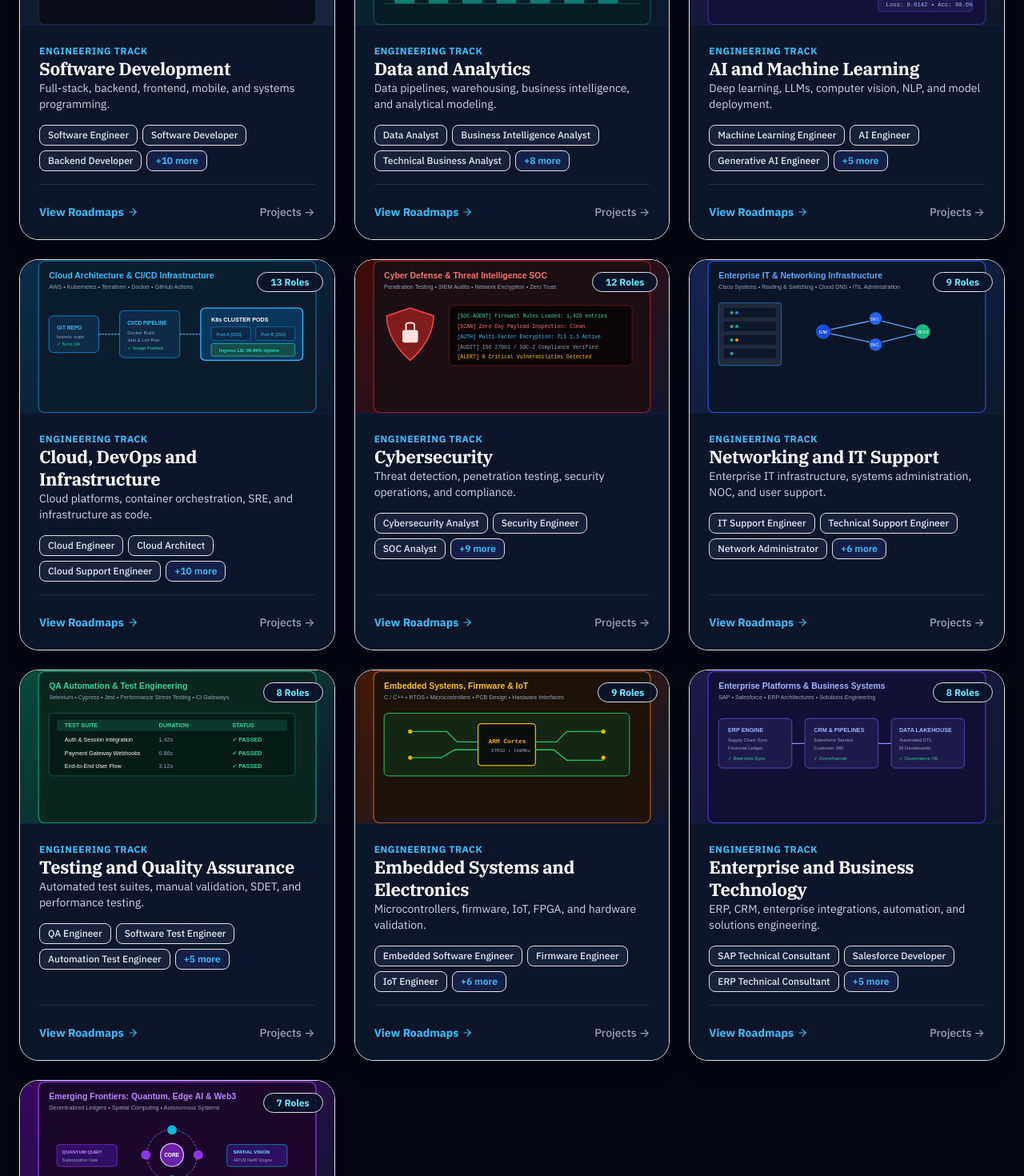
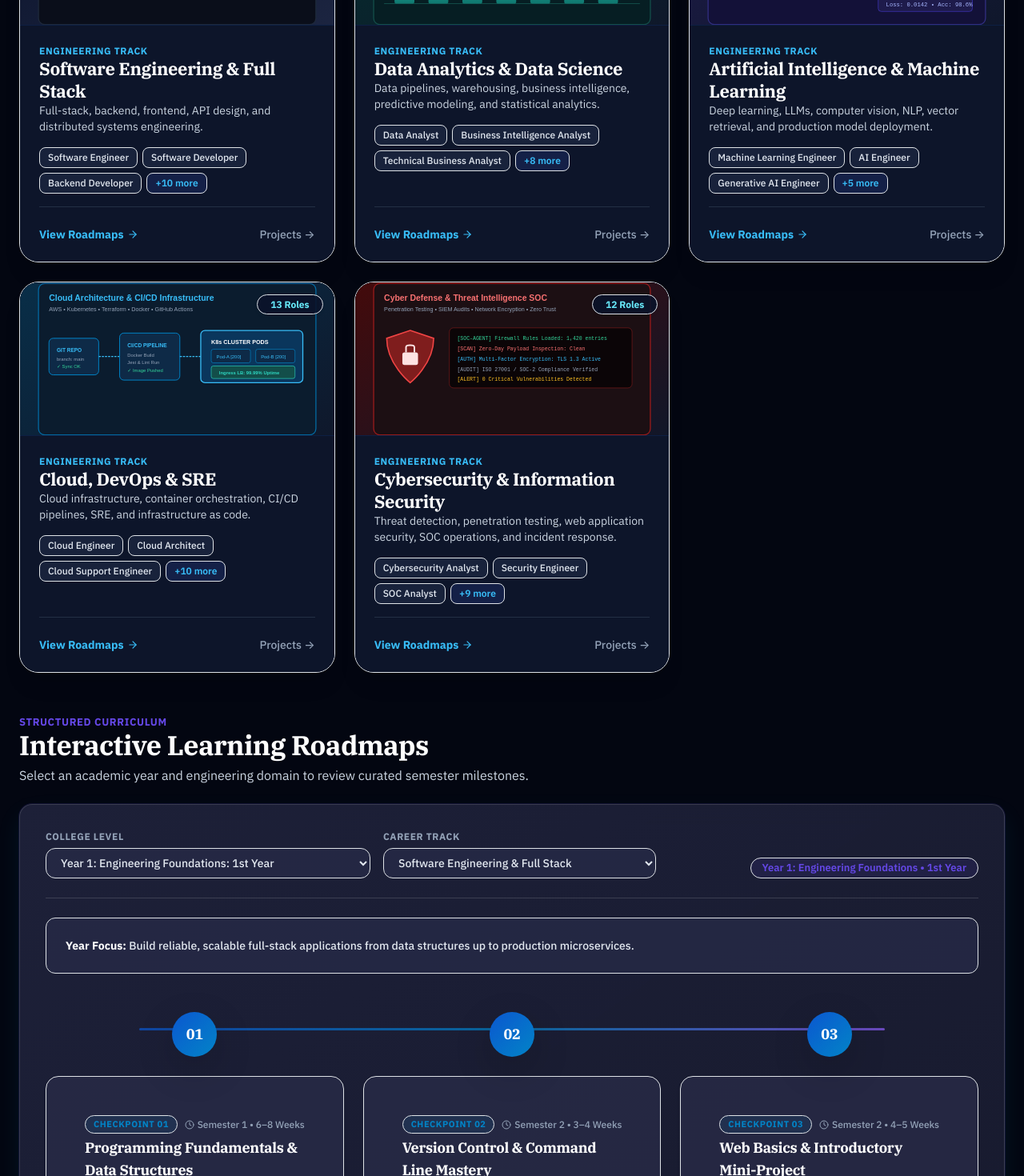
Before and after one commit to thejasdev/IntelliMatch-AI, a React (Vite) app: page / in a window 1280 px wide. Shown: the part 1980-3450 px from the top of the page at 80% size. Built offline with nearby package versions, Linux system fonts and the light colour scheme.

Commit message:
Updated JobRoles File

```diff
--- a/data/jobRoles.js
+++ b/data/jobRoles.js
@@ -1,14 +1,17 @@
 /**
  * Centralized Engineering Domain and Job Role Catalogue — IntelliMatch AI
- * Extensible multi-domain career catalogue supporting 10 engineering domains,
+ * Extensible multi-domain career catalogue supporting the 5 core Software & IT domains,
  * representative roles, core skill sets, and sample job descriptions.
  */
 
 export const ENGINEERING_DOMAINS = [
   {
     id: "software-dev",
-    name: "Software Development",
-    description: "Full-stack, backend, frontend, mobile, and systems programming.",
+    slug: "software-engineering",
+    name: "Software Engineering & Full Stack",
+    title: "Software Engineering & Full Stack",
+    milestoneCount: 9,
+    description: "Full-stack, backend, frontend, API design, and distributed systems engineering.",
     icon: "code",
     roles: [
       {
@@ -83,8 +86,11 @@ Requirements:
   },
   {
     id: "data-analytics",
-    name: "Data and Analytics",
-    description: "Data pipelines, warehousing, business intelligence, and analytical modeling.",
+    slug: "data-science",
+    name: "Data Analytics & Data Science",
+    title: "Data Analytics & Data Science",
+    milestoneCount: 8,
+    description: "Data pipelines, warehousing, business intelligence, predictive modeling, and statistical analytics.",
     icon: "database",
     roles: [
       {
@@ -141,8 +147,11 @@ Requirements:
   },
   {
     id: "ai-ml",
-    name: "AI and Machine Learning",
-    description: "Deep learning, LLMs, computer vision, NLP, and model deployment.",
+    slug: "ai-ml",
+    name: "Artificial Intelligence & Machine Learning",
+    title: "Artificial Intelligence & Machine Learning",
+    milestoneCount: 8,
+    description: "Deep learning, LLMs, computer vision, NLP, vector retrieval, and production model deployment.",
     icon: "cpu",
     roles: [
       {
@@ -193,8 +202,11 @@ Requirements:
   },
   {
     id: "cloud-devops",
-    name: "Cloud, DevOps and Infrastructure",
-    description: "Cloud platforms, container orchestration, SRE, and infrastructure as code.",
+    slug: "cloud-devops",
+    name: "Cloud, DevOps & SRE",
+    title: "Cloud, DevOps & SRE",
+    milestoneCount: 8,
+    description: "Cloud infrastructure, container orchestration, CI/CD pipelines, SRE, and infrastructure as code.",
     icon: "cloud",
     roles: [
       {
@@ -235,8 +247,11 @@ Requirements:
   },
   {
     id: "cybersecurity",
-    name: "Cybersecurity",
-    description: "Threat detection, penetration testing, security operations, and compliance.",
+    slug: "cybersecurity",
+    name: "Cybersecurity & Information Security",
+    title: "Cybersecurity & Information Security",
+    milestoneCount: 8,
+    description: "Threat detection, penetration testing, web application security, SOC operations, and incident response.",
     icon: "shield",
     roles: [
       {
@@ -274,117 +289,10 @@ Responsibilities:
       { id: "sec-vuln-mgr", title: "Vulnerability Management Analyst", skills: ["Qualys", "Tenable Nessus", "CVSS Scoring", "Remediation Tracking"] },
       { id: "sec-forensics", title: "Digital Forensics Analyst", skills: ["EnCase", "Volatility Memory Analysis", "Chain of Custody", "Malware Analysis"] }
     ]
-  },
-  {
-    id: "networking-it",
-    name: "Networking and IT Support",
-    description: "Enterprise IT infrastructure, systems administration, NOC, and user support.",
-    icon: "network",
-    roles: [
-      { id: "it-support", title: "IT Support Engineer", skills: ["Hardware Diagnostics", "Windows/macOS Admin", "Active Directory", "Ticketing (Jira/ServiceNow)", "Office 365"] },
-      { id: "it-tech-support", title: "Technical Support Engineer", skills: ["Customer Troubleshooting", "API Debugging", "Log Analysis", "SLA Management"] },
-      { id: "it-net-admin", title: "Network Administrator", skills: ["LAN/WAN", "Switching & Routing", "DHCP/DNS", "Wireless APs", "Network Monitoring"] },
-      { id: "it-net-ops", title: "Network Operations Engineer", skills: ["Network Monitoring", "Routing Protocols", "Troubleshooting", "Hardware Maintenance"] },
-      { id: "it-noc", title: "NOC Engineer", skills: ["24/7 Monitoring", "Alert Escalation", "Nagios/Zabbix", "Runbooks", "Circuit Testing"] },
-      { id: "it-sys-admin", title: "System Administrator", skills: ["Windows Server", "Active Directory", "Group Policy", "PowerShell", "VMware"] },
-      { id: "it-infra-eng", title: "IT Infrastructure Engineer", skills: ["Server Hardware", "Data Center Operations", "Virtualization", "Disaster Recovery"] },
-      { id: "it-ops-eng", title: "IT Operations Engineer", skills: ["ITIL Processes", "Change Management", "Service Delivery", "Automation Scripts"] },
-      { id: "it-consultant", title: "Technical Consultant", skills: ["Client Requirements", "System Integration", "Solution Architecture", "Vendor Management"] }
-    ]
-  },
-  {
-    id: "qa-testing",
-    name: "Testing and Quality Assurance",
-    description: "Automated test suites, manual validation, SDET, and performance testing.",
-    icon: "check-circle",
-    roles: [
-      {
-        id: "qa-eng",
-        title: "QA Engineer",
-        skills: ["Test Case Design", "Regression Testing", "Jira", "API Testing (Postman)", "Bug Tracking"],
-        sampleJob: `QA Engineer
-Responsibilities:
-- Formulate comprehensive test plans, test cases, and acceptance test suites.
-- Perform exploratory, functional, and regression testing across releases.`
-      },
-      { id: "qa-sw-test", title: "Software Test Engineer", skills: ["Manual & Automation Testing", "Test Matrix", "Defect Life Cycle", "Cross-Browser Testing"] },
-      {
-        id: "qa-automation",
-        title: "Automation Test Engineer",
-        skills: ["Selenium", "Playwright", "Cypress", "Python/Java", "CI/CD Test Pipelines", "Page Object Model"]
-      },
-      { id: "qa-manual", title: "Manual Test Engineer", skills: ["Functional Testing", "Usability Testing", "Test Case Documentation", "UAT Coordination"] },
-      {
-        id: "qa-sdet",
-        title: "SDET",
-        skills: ["Test Automation Frameworks", "Java/Python/TypeScript", "CI/CD", "Load Testing", "API Automation", "Docker"],
-        sampleJob: `Software Development Engineer in Test (SDET)
-Responsibilities:
-- Architect scalable test automation frameworks for end-to-end and API testing.
-- Integrate automated tests into continuous delivery pipelines.`
-      },
-      { id: "qa-perf", title: "Performance Test Engineer", skills: ["JMeter", "k6", "Locust", "Load & Stress Testing", "Bottleneck Analysis"] },
-      { id: "qa-quality-eng", title: "Quality Engineer", skills: ["Quality Metrics", "Process Auditing", "Root Cause Analysis", "Standards Compliance"] },
-      { id: "qa-test-dev", title: "Test Automation Developer", skills: ["BDD/Cucumber", "Python Automation", "REST Assured", "Reporting Dashboards"] }
-    ]
-  },
-  {
-    id: "embedded-systems",
-    name: "Embedded Systems and Electronics",
-    description: "Microcontrollers, firmware, IoT, FPGA, and hardware validation.",
-    icon: "microchip",
-    roles: [
-      {
-        id: "emb-sw-eng",
-        title: "Embedded Software Engineer",
-        skills: ["Embedded C/C++", "RTOS (FreeRTOS)", "Microcontrollers (STM32/ESP32)", "I2C/SPI/UART", "Oscilloscopes"],
-        sampleJob: `Embedded Software Engineer
-Responsibilities:
-- Develop low-level firmware and device drivers for ARM Cortex-M microcontrollers.
-- Interface with hardware peripherals using standard communication protocols.`
-      },
-      { id: "emb-firmware", title: "Firmware Engineer", skills: ["C/C++", "Bootloaders", "Hardware Debugging (JTAG)", "Power Optimization", "Memory Constraints"] },
-      { id: "emb-iot", title: "IoT Engineer", skills: ["MQTT", "CoAP", "Embedded Linux", "BLE/WiFi", "Sensor Interfacing", "AWS IoT Core"] },
-      { id: "emb-robotics", title: "Robotics Software Engineer", skills: ["ROS/ROS2", "C++", "Kinematics", "LIDAR/Sensors", "Path Planning"] },
-      { id: "emb-hw-val", title: "Hardware Validation Engineer", skills: ["Signal Integrity", "Board Bring-up", "LabVIEW", "Schematic Review", "Test Benches"] },
-      { id: "emb-vlsi", title: "VLSI Design Engineer", skills: ["Verilog/VHDL", "RTL Design", "Synthesis", "Static Timing Analysis", "ASIC Flow"] },
-      { id: "emb-fpga", title: "FPGA Engineer", skills: ["Xilinx Vivado", "VHDL/Verilog", "High-Speed Interfaces", "DSP Blocks", "Simulation"] },
-      { id: "emb-electronics", title: "Electronics Design Engineer", skills: ["PCB Layout (Altium/KiCad)", "Circuit Simulation (SPICE)", "Analog & Digital Design", "Component Selection"] },
-      { id: "emb-sys-val", title: "Systems Validation Engineer", skills: ["Hardware-in-the-Loop (HIL)", "Automated Test Benches", "Python Instrument Control", "Compliance"] }
-    ]
-  },
-  {
-    id: "enterprise-tech",
-    name: "Enterprise and Business Technology",
-    description: "ERP, CRM, enterprise integrations, automation, and solutions engineering.",
-    icon: "briefcase",
-    roles: [
-      { id: "ent-sap", title: "SAP Technical Consultant", skills: ["SAP ABAP", "SAP S/4HANA", "Fiori", "BAPI", "IDocs", "Integration"] },
-      { id: "ent-salesforce", title: "Salesforce Developer", skills: ["Apex", "Lightning Web Components (LWC)", "SOQL", "Triggers", "Salesforce Flow"] },
-      { id: "ent-erp", title: "ERP Technical Consultant", skills: ["ERP Customization", "Data Migration", "Business Process Mapping", "SQL"] },
-      { id: "ent-rpa", title: "RPA Developer", skills: ["UiPath", "Automation Anywhere", "Process Automation", "VBA", "Power Automate"] },
-      { id: "ent-integration", title: "Integration Engineer", skills: ["MuleSoft", "Boomi", "REST/SOAP", "API Gateways", "Enterprise Service Bus"] },
-      { id: "ent-solutions", title: "Solutions Engineer", skills: ["Technical Pre-Sales", "System Architecture", "Client Demos", "POC Development"] },
-      { id: "ent-implementation", title: "Implementation Engineer", skills: ["Software Deployment", "Client Configuration", "Data Onboarding", "User Training"] },
-      { id: "ent-tech-ba", title: "Technical Business Analyst", skills: ["Business Requirements", "Functional Specs", "Gap Analysis", "Stakeholder Management"] }
-    ]
-  },
-  {
-    id: "emerging-tech",
-    name: "Emerging and Specialist Roles",
-    description: "Blockchain, AR/VR, gaming, GIS, product engineering, and R&D.",
-    icon: "sparkles",
-    roles: [
-      { id: "emg-blockchain", title: "Blockchain Developer", skills: ["Solidity", "Smart Contracts", "Web3.js/Ethers.js", "Ethereum", "Cryptography", "DeFi"] },
-      { id: "emg-ar-vr", title: "AR/VR Developer", skills: ["Unity/Unreal Engine", "C#", "3D Math", "Spatial Audio", "OpenXR", "Shader Programming"] },
-      { id: "emg-game", title: "Game Developer", skills: ["C++", "Unity/Unreal", "Game Physics", "Rendering Pipelines", "Gameplay Mechanics"] },
-      { id: "emg-gis", title: "GIS Developer", skills: ["ArcGIS", "QGIS", "GeoServer", "PostGIS", "Leaflet/Mapbox", "Spatial Analysis"] },
-      { id: "emg-rd", title: "Research and Development Engineer", skills: ["Prototyping", "Technical Feasibility", "Patents", "Applied Science", "Experimental Design"] },
-      { id: "emg-product-eng", title: "Product Engineer", skills: ["Full-Lifecycle Delivery", "Customer Discovery", "Technical Scoping", "Fast Iteration"] },
-      { id: "emg-tech-pa", title: "Technical Product Analyst", skills: ["Product Metrics", "SQL Analysis", "Feature Prioritization", "A/B Testing"] }
-    ]
   }
 ];
+
+export const FIVE_IT_DOMAINS = ENGINEERING_DOMAINS;
 
 /**
  * Other / Custom Role option definition
@@ -406,7 +314,18 @@ export function getDomains() {
  * Returns a domain by its ID
  */
 export function getDomainById(domainId) {
-  return ENGINEERING_DOMAINS.find((d) => d.id === domainId) || null;
+  if (!domainId) return null;
+  return (
+    ENGINEERING_DOMAINS.find(
+      (d) =>
+        d.id === domainId ||
+        d.slug === domainId ||
+        (domainId === "software-engineering" && d.id === "software-dev") ||
+        (domainId === "software-dev" && d.slug === "software-engineering") ||
+        (domainId === "data-science" && d.id === "data-analytics") ||
+        (domainId === "data-analytics" && d.slug === "data-science")
+    ) || null
+  );
 }
 
 /**
```
